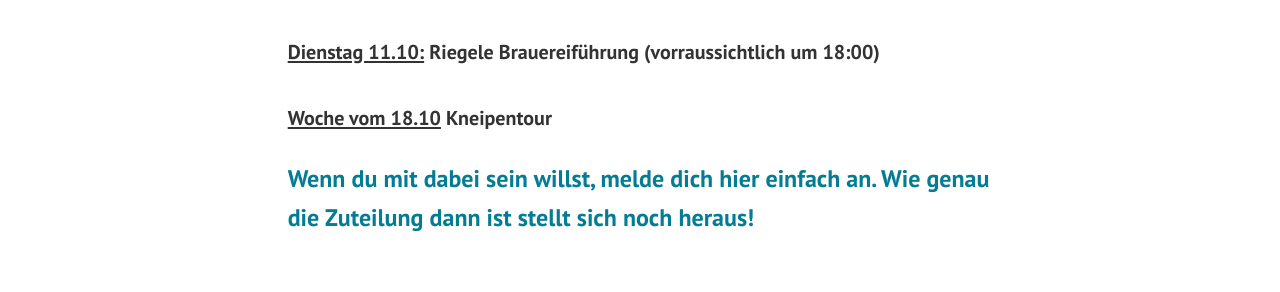
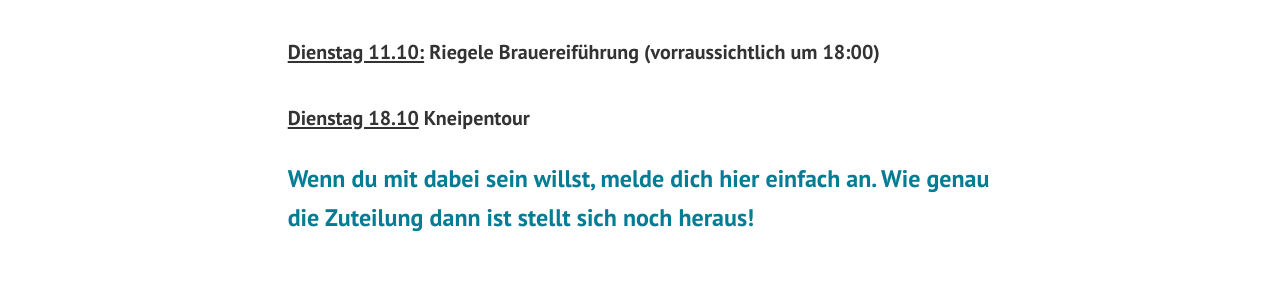
Before and after one commit to WINitiative-Augsburg-eV/webseite, a Jekyll site: the page built from pages/o-phase.html, in a window 1280 px wide and 1102 px high. Shown: the part 381-673 px from the top of the window. Built offline with Jekyll 4.4.1, drawn with Linux system fonts in a browser that asks for light colours.

Commit message:
Alumni Bereich

```diff
--- a/pages/o-phase.html
+++ b/pages/o-phase.html
@@ -12,7 +12,7 @@ comments: false
   <br><br>
   <u>Dienstag 11.10:</u> Riegele Brauereiführung (vorraussichtlich um 18:00)
   <br><br>
-  <u>Woche vom 18.10</u> Kneipentour</p>
+  <u>Dienstag 18.10</u> Kneipentour</p>
 </div>
 
 <p style="font-weight: bold; color: #037c94; font-size: 18pt" class="lead mb-4">Wenn du mit dabei sein willst, melde dich hier einfach an. Wie genau die Zuteilung dann ist stellt sich noch heraus!</p>
```
